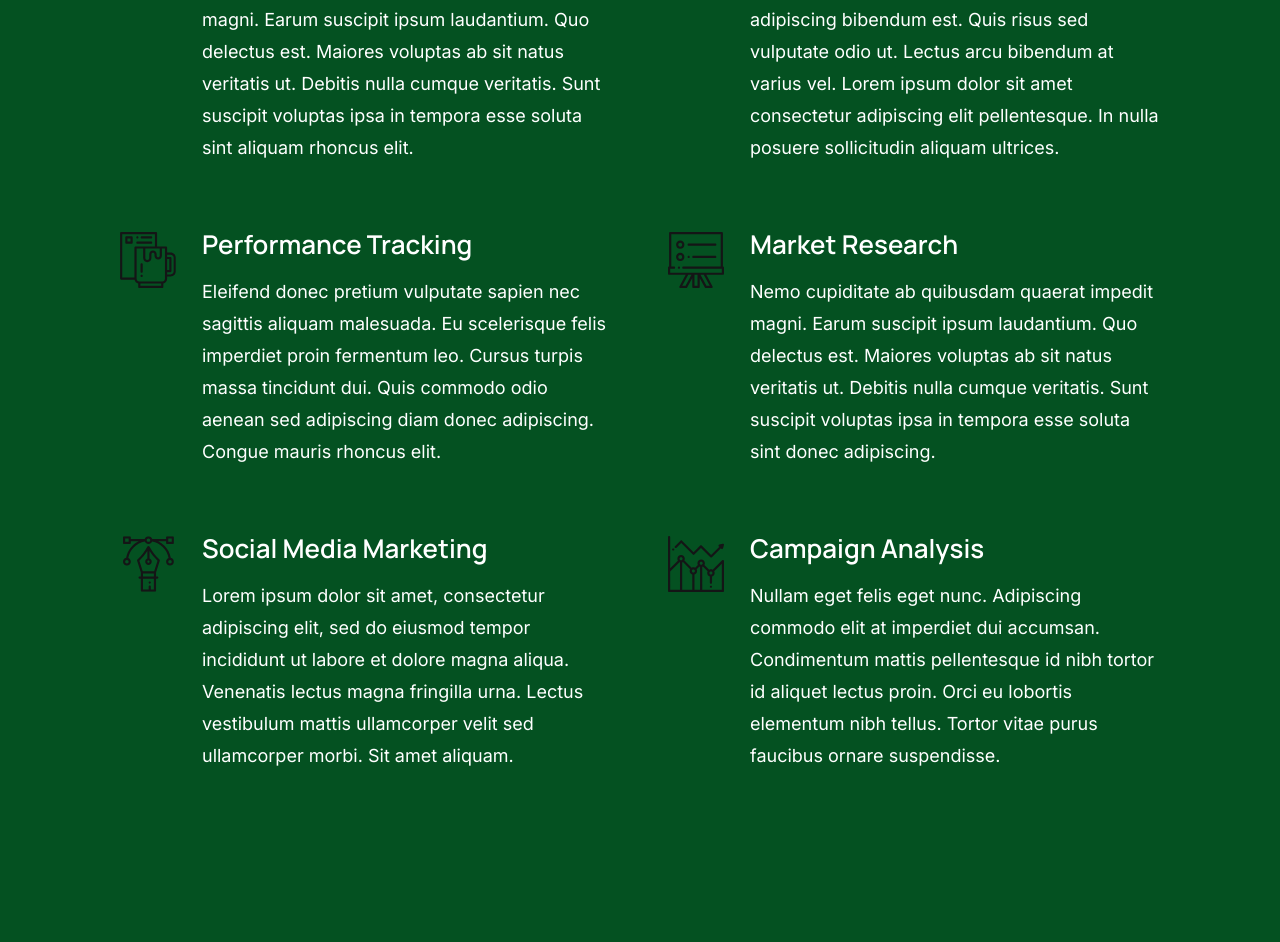
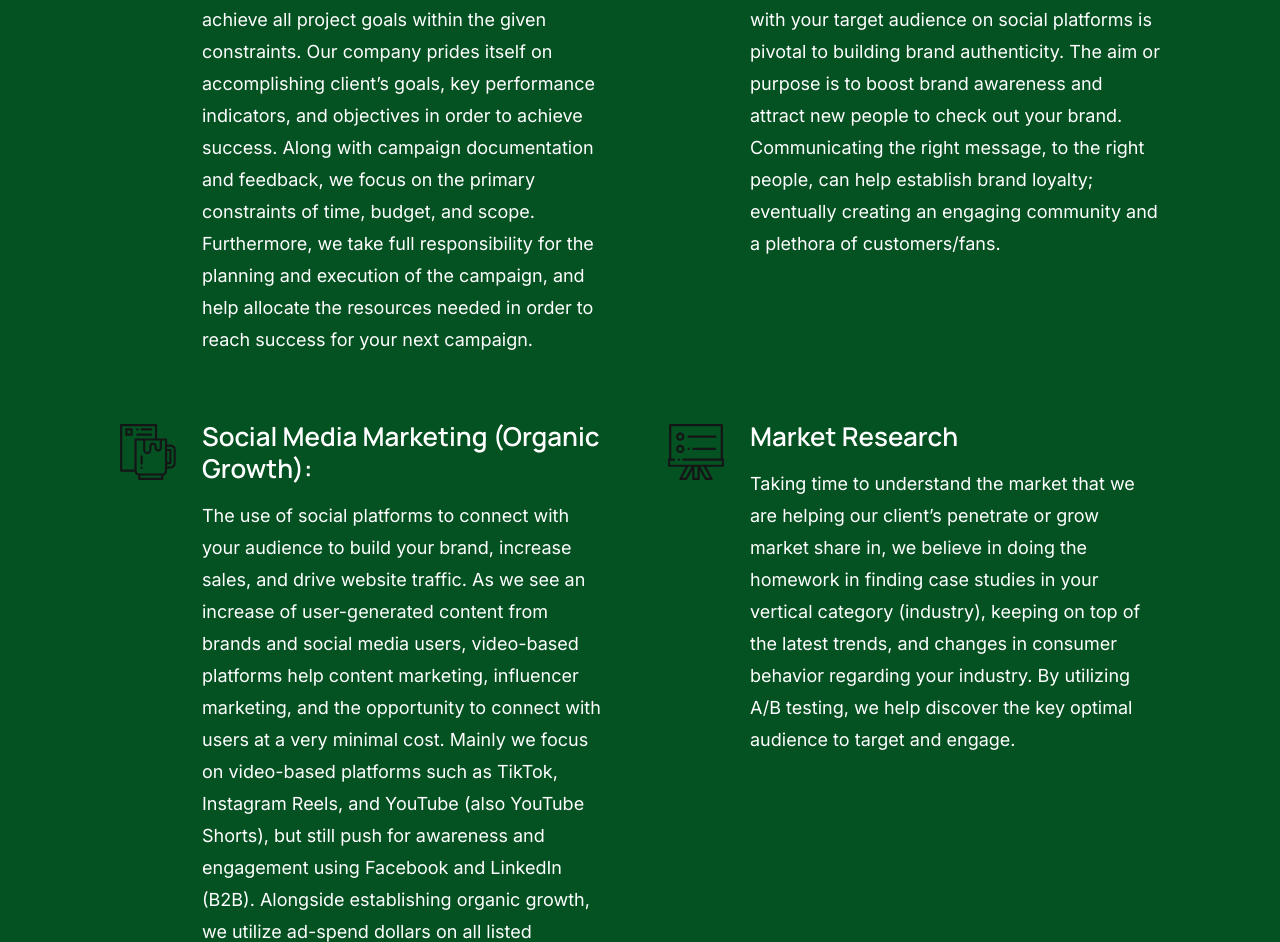
Before and after one commit to zakkturner/spnd-wisely, a website built with Parcel: page index.html in a window 1280 px wide. Shown: the part 2702-3644 px from the top of the page. Built offline with nearby package versions, Linux system fonts and the light colour scheme.

Commit message:
update to copy on site

```diff
--- a/index.html
+++ b/index.html
@@ -200,9 +200,12 @@
                     </div>
                     <div class="service-text">
                         <h3 class="h4">Project Management</h3>
-                        <p>Nemo cupiditate ab quibusdam quaerat impedit magni. Earum suscipit ipsum laudantium.
-                        Quo delectus est. Maiores voluptas ab sit natus veritatis ut. Debitis nulla cumque veritatis.
-                        Sunt suscipit voluptas ipsa in tempora esse soluta sint aliquam rhoncus elit.
+                        <p>The process of leading work of a team to achieve all project goals within the given constraints.
+                          Our company prides itself on accomplishing client’s goals, key performance indicators, and
+                          objectives in order to achieve success. Along with campaign documentation and feedback, we
+                          focus on the primary constraints of time, budget, and scope. Furthermore, we take full
+                          responsibility for the planning and execution of the campaign, and help allocate the resources
+                          needed in order to reach success for your next campaign.
                         </p>
                     </div>
                 </div>
@@ -213,9 +216,11 @@
                     </div>
                     <div class="service-text">
                         <h3 class="h4">Social Media Branding</h3>
-                        <p>Nulla pharetra diam sit amet nisl suscipit adipiscing bibendum est. Quis risus sed vulputate
-                        odio ut. Lectus arcu bibendum at varius vel. Lorem ipsum dolor sit amet consectetur adipiscing
-                        elit pellentesque. In nulla posuere sollicitudin aliquam ultrices.
+                        <p>Consistently using the right methods to engage with your target audience on social platforms is
+                          pivotal to building brand authenticity. The aim or purpose is to boost brand awareness and
+                          attract new people to check out your brand. Communicating the right message, to the right
+                          people, can help establish brand loyalty; eventually creating an engaging community and a
+                          plethora of customers/fans.
                         </p>
                     </div>
                 </div>
@@ -225,10 +230,16 @@
                         <span class="service-icon service-icon--frontend"></span>
                     </div>
                     <div class="service-text">
-                        <h3 class="h4">Performance Tracking</h3>
-                        <p>Eleifend donec pretium vulputate sapien nec sagittis aliquam malesuada. Eu scelerisque felis
-                        imperdiet proin fermentum leo. Cursus turpis massa tincidunt dui. Quis commodo odio aenean sed
-                        adipiscing diam donec adipiscing. Congue mauris rhoncus elit.
+                        <h3 class="h4">Social Media Marketing (Organic Growth):</h3>
+                        <p>The use of social platforms to connect with your audience to build your brand, increase sales,
+                          and drive website traffic. As we see an increase of user-generated content from brands and
+                          social media users, video-based platforms help content marketing, influencer marketing, and the
+                          opportunity to connect with users at a very minimal cost. Mainly we focus on video-based
+                          platforms such as TikTok, Instagram Reels, and YouTube (also YouTube Shorts), but still push
+                          for awareness and engagement using Facebook and LinkedIn (B2B). Alongside establishing
+                          organic growth, we utilize ad-spend dollars on all listed platforms above. Therefore, the power of
+                          organic growth can help establish community for brands, while paid advertising helps create
+                          more awareness.
                         </p>
                     </div>
                 </div>
@@ -239,9 +250,11 @@
                     </div>
                     <div class="service-text">
                         <h3 class="h4">Market Research</h3>
-                        <p>Nemo cupiditate ab quibusdam quaerat impedit magni. Earum suscipit ipsum laudantium.
-                        Quo delectus est. Maiores voluptas ab sit natus veritatis ut. Debitis nulla cumque veritatis.
-                        Sunt suscipit voluptas ipsa in tempora esse soluta sint donec adipiscing.
+                        <p>Taking time to understand the market that we are helping our client’s penetrate or grow market
+                          share in, we believe in doing the homework in finding case studies in your vertical category
+                          (industry), keeping on top of the latest trends, and changes in consumer behavior regarding
+                          your industry. By utilizing A/B testing, we help discover the key optimal audience to target and
+                          engage.
                         </p>
                     </div>
                 </div>
@@ -251,10 +264,14 @@
                         <span class="service-icon service-icon--illustration"></span>
                     </div>
                     <div class="service-text">
-                        <h3 class="h4">Social Media Marketing</h3>
-                        <p>Lorem ipsum dolor sit amet, consectetur adipiscing elit, sed do eiusmod tempor incididunt
-                        ut labore et dolore magna aliqua. Venenatis lectus magna fringilla urna. Lectus vestibulum
-                        mattis ullamcorper velit sed ullamcorper morbi. Sit amet aliquam.
+                        <h3 class="h4">Campaign Analysis:</h3>
+                        <p>Whether it’s programmatic, organic social, or paid social, we provide on-going weekly
+                          (depending on cadence) campaign reporting once the campaign is active and live. After the
+                          campaign has ended, we provide a full month’s wrap-up report that includes insights,
+                          recommendations for campaign, and future trends that we see that could be beneficial in
+                          reaching overall success in your campaign. We believe that full transparency, empathy, and
+                          explicit showcasing of data, helps establish our partnership, and create a better experience for
+                          our consumers.
                         </p>
                     </div>
                 </div>
@@ -264,10 +281,25 @@
                         <span class="service-icon service-icon--ecommerce"></span>
                     </div>
                     <div class="service-text">
-                        <h3 class="h4">Campaign Analysis</h3>
-                        <p>Nullam eget felis eget nunc. Adipiscing commodo elit at imperdiet dui accumsan. Condimentum
-                        mattis pellentesque id nibh tortor id aliquet lectus proin. Orci eu lobortis elementum nibh
-                        tellus. Tortor vitae purus faucibus ornare suspendisse.
+                        <h3 class="h4">Programmatic Advertising:</h3>
+                        <p>Programmatic Advertising, digital advertising, uses real - time bidding in order to target a
+                          specific user at the right time and right place, utilizing channels such as Display, Native, CTV,
+                          Video, Audio, and D-O-O-H. With Account Manager experience working internally with Demand
+                          - Side - Platforms, and possessing the knowledge to understand and use various platforms, we
+                          pride ourselves with programmatic being our main advantage. Utilizing optimization techniques,
+                          campaign setup/strategy, and reporting, we understand that pacing and performance goals are
+                          our top priority. Since transparency is pivotal and sacred in the digital advertising industry, we
+                          provide weekly to bi-weekly meetings (depending on established cadence), and provide
+                          campaign insights along with recommendations weekly (to be determined by established
+                          cadence).
+
+                          (if this is too much in-depth for programmatic in the space, we can use this for performance
+                          tracking).
+                          We are able to track performance by utilizing pixels in order to generate audiences (retargeting
+                          audiences), lead form fills, purchases, and other important goals or data that benefits the overall
+                          arching goal of the campaign. Currently, we work in tandem with a company’s production team
+                          to help structure the appropriate ad-sizes for campaign implementation, and make positive
+                          recommendations based on the performance of campaign/creative amongst targeted users.
                         </p>
                     </div>
                 </div>
```
